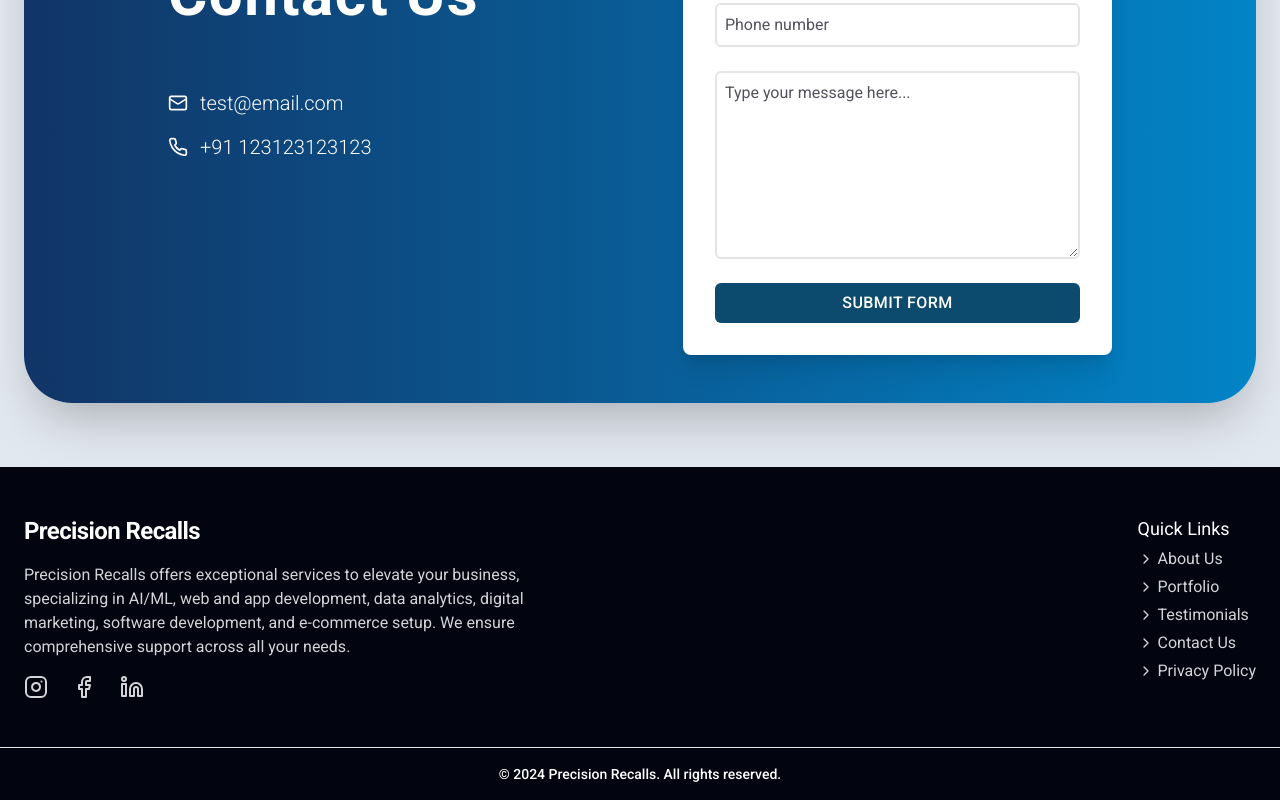
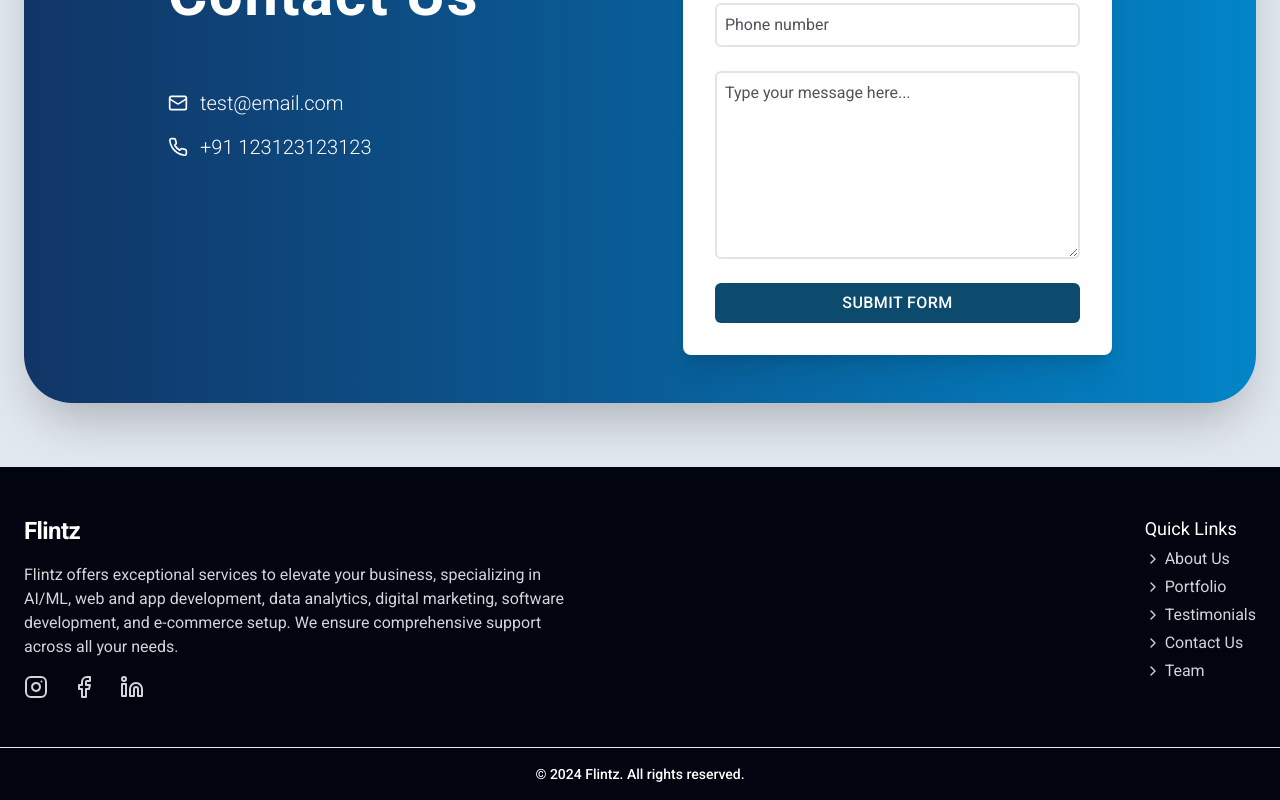
Before and after one commit to Kunwar-Aditya-Codes/precision-recalls-2, a Next.js app: page / in a window 1280 px wide. Shown: the part 5460-6260 px from the top of the page. Built offline with nearby package versions, Linux system fonts and the light colour scheme.

Commit message:
links updated

```diff
--- a/src/app/page.tsx
+++ b/src/app/page.tsx
@@ -276,7 +276,7 @@ export default function Home() {
       </section>
 
       {/* ***************** TEAM *********************** */}
-      <section className='md:px-6 overflow-x-hidden'>
+      <section id={'team'} className='md:px-6 overflow-x-hidden'>
         <div className='bg-white pt-6 pb-12 lg:px-24'>
           <h2 className='text-center py-8 mx-auto lg:mx-0 lg:text-start  text-4xl lg:text-5xl xl:text-6xl font-bold tracking-wide w-fit text-transparent bg-clip-text bg-gradient-to-bl from-sky-600 to-dark-blue'>
             About Us
@@ -357,14 +357,12 @@ export default function Home() {
       <footer className='bg-[#020410] pt-12  lg:mt-16'>
         <div className='max-w-7xl mx-auto pb-12 text-white flex flex-col md:flex-row gap-y-16 md:gap-y-0 items-start justify-between px-6'>
           <div>
-            <h3 className='text-2xl font-semibold tracking-tight'>
-              Precision Recalls
-            </h3>
+            <h3 className='text-2xl font-semibold tracking-tight'>Flintz</h3>
             <p className='text-zinc-300 mt-4 max-w-[35rem]'>
-              Precision Recalls offers exceptional services to elevate your
-              business, specializing in AI/ML, web and app development, data
-              analytics, digital marketing, software development, and e-commerce
-              setup. We ensure comprehensive support across all your needs.
+              Flintz offers exceptional services to elevate your business,
+              specializing in AI/ML, web and app development, data analytics,
+              digital marketing, software development, and e-commerce setup. We
+              ensure comprehensive support across all your needs.
             </p>
 
             <div className='flex items-center space-x-6 text-zinc-300 mt-4'>
@@ -420,32 +418,41 @@ export default function Home() {
           <div className=''>
             <h3 className='text-lg'>Quick Links</h3>
             <ul className='text-zinc-300  mt-1 flex flex-col gap-y-1'>
+              <Link href={'#about'}>
                 <li className='flex items-center gap-x-1  hover:text-zinc-100'>
                   <ChevronRight className='size-4' />
                   About Us
                 </li>
+              </Link>
+              <Link href={'#portfolio'}>
                 <li className='flex items-center gap-x-1 hover:text-zinc-100'>
                   <ChevronRight className='size-4' />
                   Portfolio
                 </li>
+              </Link>
+              <Link href={'#testimonials'}>
                 <li className='flex items-center gap-x-1 hover:text-zinc-100'>
                   <ChevronRight className='size-4' />
                   Testimonials
                 </li>
+              </Link>
+              <Link href={'#contact-us'}>
                 <li className='flex items-center gap-x-1 hover:text-zinc-100'>
                   <ChevronRight className='size-4' />
                   Contact Us
                 </li>
+              </Link>
+              <Link href={'#team'}>
                 <li className='flex items-center gap-x-1 hover:text-zinc-100'>
                   <ChevronRight className='size-4' />
-                Privacy Policy
+                  Team
                 </li>
+              </Link>
             </ul>
           </div>
         </div>
         <p className='border-t text-center text-white font-medium text-sm  py-4'>
-          &copy; {new Date().getFullYear()} Precision Recalls. All rights
-          reserved.
+          &copy; {new Date().getFullYear()} Flintz. All rights reserved.
         </p>
       </footer>
     </main>
--- a/src/lib/utils.ts
+++ b/src/lib/utils.ts
@@ -1,6 +1,6 @@
-import { type ClassValue, clsx } from "clsx"
-import { twMerge } from "tailwind-merge"
+import { type ClassValue, clsx } from 'clsx';
+import { twMerge } from 'tailwind-merge';
 
 export function cn(...inputs: ClassValue[]) {
-  return twMerge(clsx(inputs))
+  return twMerge(clsx(inputs));
 }
```
Lines whose indentation alone changed are shown as unchanged.
